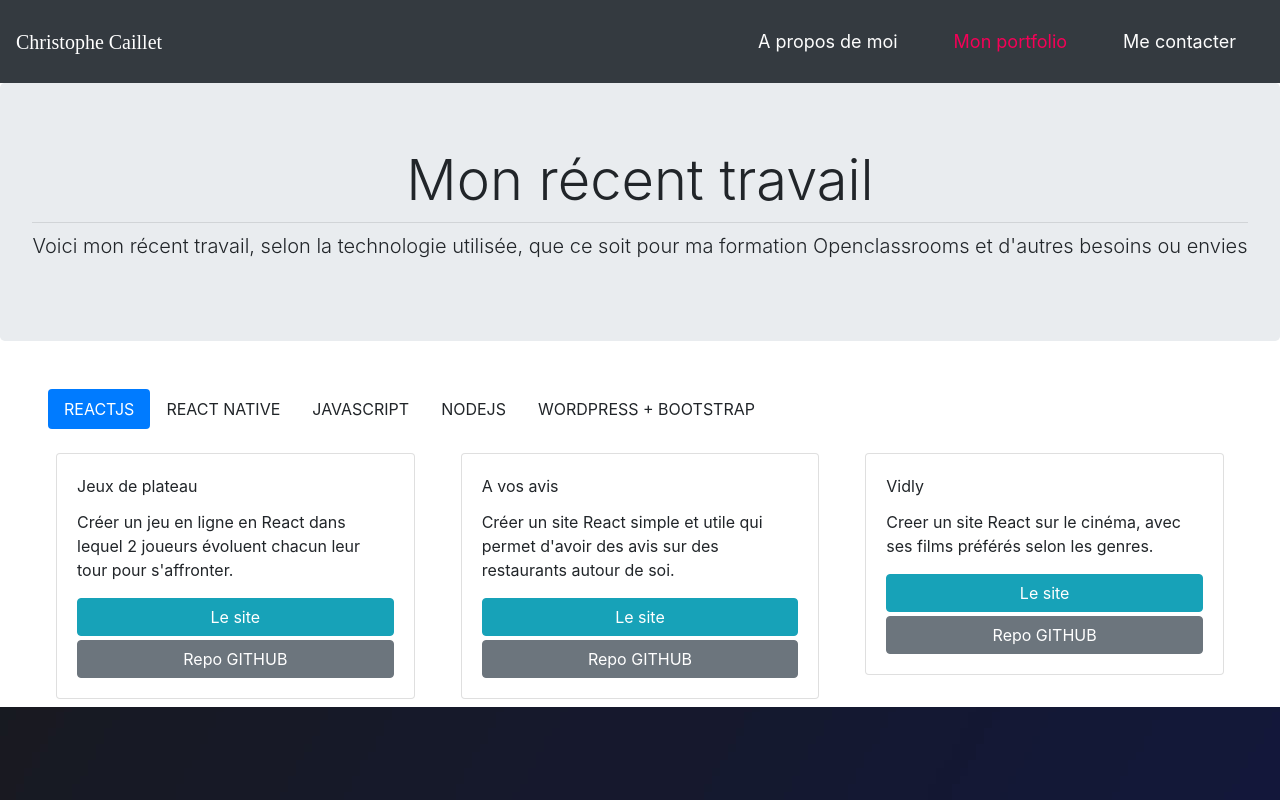
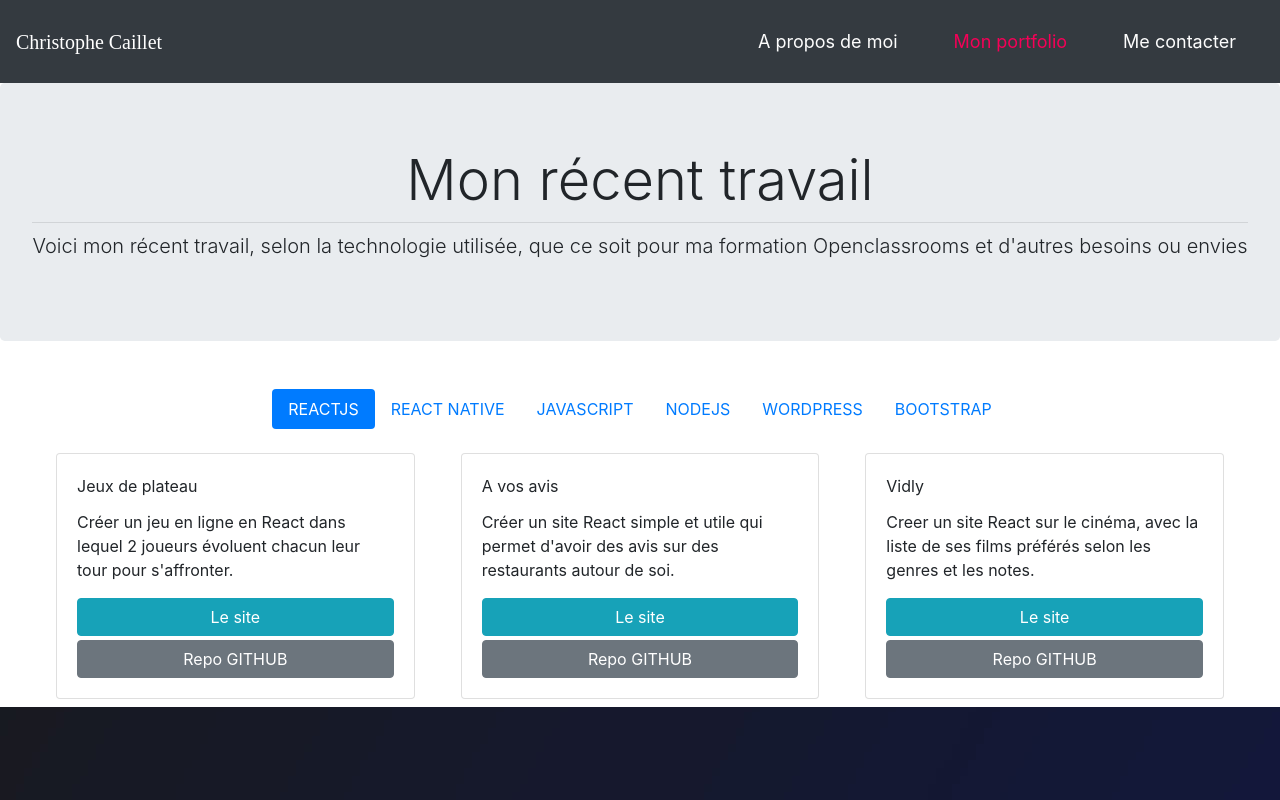
Before and after one commit to christophe13012/portfolio, a React (Create React App) app: page /portfolio in a window 1280 px wide. Built offline with nearby package versions, Linux system fonts and the light colour scheme; what react-animations would draw is missing.

Commit message:
portfolio center

```diff
--- a/src/Components/about.jsx
+++ b/src/Components/about.jsx
@@ -35,7 +35,7 @@ class About extends Component {
                   veux en faire mon métier.
                 </p>
                 <p>
-                  j'ai donc suivi de nombreux cours notamment sur Openclassrooms
+                  J'ai donc suivi de nombreux cours notamment sur Openclassrooms
                   et décidé de m'orienter en Front. Openclassrooms propose de
                   suivre des parcours diplomants et je m'inscris en juillet 2018
                   en parallele de mon emploi au parcours Développeur
--- a/src/Components/contact.jsx
+++ b/src/Components/contact.jsx
@@ -1,7 +1,6 @@
 import React, { Component } from "react";
 import { Jumbotron } from "reactstrap";
 import NavBar from "./navBar";
-import Tabs from "./tabs";
 
 class Contact extends Component {
   state = {};
--- a/src/Components/navBar.jsx
+++ b/src/Components/navBar.jsx
@@ -1,4 +1,4 @@
-import React, { Component } from "react";
+import React from "react";
 import { NavLink, Link } from "react-router-dom";
 import { Collapse, Navbar, NavbarToggler, Nav, NavItem } from "reactstrap";
 import HeadShake from "react-reveal/HeadShake";
--- a/src/Components/tabs.jsx
+++ b/src/Components/tabs.jsx
@@ -34,9 +34,10 @@ export default class Tabs extends React.Component {
   render() {
     return (
       <div className="m-5">
-        <Nav pills>
+        <Nav pills className="nav justify-content-center">
           <NavItem>
             <NavLink
+              href="#"
               className={classnames({ active: this.state.activeTab === "1" })}
               onClick={() => {
                 this.toggle("1");
@@ -47,6 +48,7 @@ export default class Tabs extends React.Component {
           </NavItem>
           <NavItem>
             <NavLink
+              href="#"
               className={classnames({ active: this.state.activeTab === "2" })}
               onClick={() => {
                 this.toggle("2");
@@ -57,6 +59,7 @@ export default class Tabs extends React.Component {
           </NavItem>
           <NavItem>
             <NavLink
+              href="#"
               className={classnames({ active: this.state.activeTab === "3" })}
               onClick={() => {
                 this.toggle("3");
@@ -67,6 +70,7 @@ export default class Tabs extends React.Component {
           </NavItem>
           <NavItem>
             <NavLink
+              href="#"
               className={classnames({ active: this.state.activeTab === "4" })}
               onClick={() => {
                 this.toggle("4");
@@ -77,12 +81,24 @@ export default class Tabs extends React.Component {
           </NavItem>
           <NavItem>
             <NavLink
+              href="#"
               className={classnames({ active: this.state.activeTab === "5" })}
               onClick={() => {
                 this.toggle("5");
               }}
             >
-              WORDPRESS + BOOTSTRAP
+              WORDPRESS
+            </NavLink>
+          </NavItem>
+          <NavItem>
+            <NavLink
+              href="#"
+              className={classnames({ active: this.state.activeTab === "6" })}
+              onClick={() => {
+                this.toggle("6");
+              }}
+            >
+              BOOTSTRAP
             </NavLink>
           </NavItem>
         </Nav>
@@ -115,8 +131,8 @@ export default class Tabs extends React.Component {
                 <Card body className="m-2">
                   <CardTitle>Vidly</CardTitle>
                   <CardText>
-                    Creer un site React sur le cinéma, avec ses films préférés
-                    selon les genres.
+                    Creer un site React sur le cinéma, avec la liste de ses
+                    films préférés selon les genres et les notes.
                   </CardText>
                   <Button className="btn-info">Le site</Button>
                   <Button className="mt-1">Repo GITHUB</Button>
@@ -212,6 +228,10 @@ export default class Tabs extends React.Component {
                   <Button className="mt-1">Repo GITHUB</Button>
                 </Card>
               </Col>
+            </Row>
+          </TabPane>
+          <TabPane tabId="6">
+            <Row className="mt-3">
               <Col sm="6">
                 <Card body className="m-2">
                   <CardTitle>Festival des Films de Plein Air</CardTitle>
```
